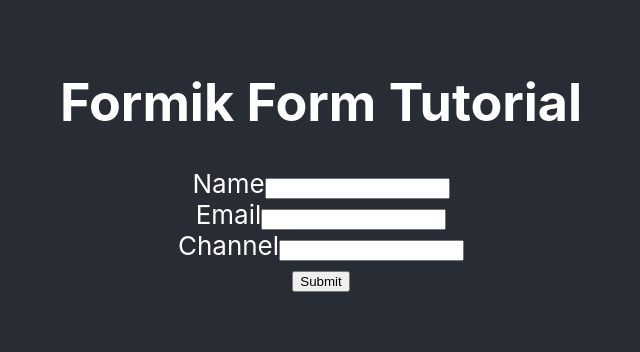
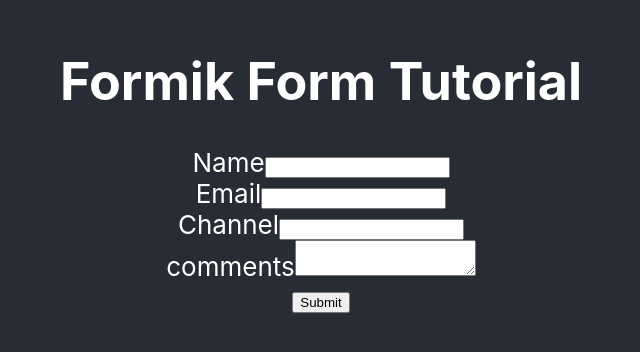
Before and after one commit to Nimith-M-Gowda/Formik-Form, a React (Create React App) app: page / in a window 1280 px wide. Shown: the part 236-588 px from the top of the page, without its empty margins (319-959 px from the left). Built offline with nearby package versions, Linux system fonts and the light colour scheme.

Commit message:
chore(refactor): removed boiler plates and code is optimized

```diff
--- a/src/Formik.js
+++ b/src/Formik.js
@@ -1,15 +1,16 @@
 import React from "react";
-import { useFormik } from "formik";
+// import { useFormik } from "formik";
+import { Formik, Form, Field, ErrorMessage } from "formik";
 import * as Yup from "yup";
 
 const initialValues = {
   name: "",
   email: "",
   channel: "",
+  comments: "",
 };
 
-const onSubmit = (event, values) => {
-  event.preventDefault();
+const onSubmit = (values) => {
   console.log("🚀 ~ file: formik.js ~ line 12 ~ formik ~ formik", values);
 };
 
@@ -39,71 +40,103 @@
   name: Yup.string().required("name is Required"),
   email: Yup.string()
     .required("email is required")
-    .email("enail format is incorrect"),
+    .email("email format is incorrect"),
   channel: Yup.string().required("channel name is required"),
 });
-function Formik() {
-  const formik = useFormik({
-    initialValues,
-    onSubmit,
-    validationSchema,
-    // validate,
-  });
+function FormikForm() {
+  //Removing Boiler plates by using Formik Context
+  // const formik = useFormik({
+  //   initialValues,
+  //   onSubmit,
+  //   validationSchema,
+  //   // validate,
+  // });
 
   return (
-    <div>
+    <Formik
+      initialValues={initialValues}
+      onSubmit={onSubmit}
+      validationSchema={validationSchema}
+    >
+      {/*
+      //replacing with Form Component
       <form onSubmit={formik.handleSubmit}>
+      */}
+      <Form>
         <div>
           <label>Name</label>
-          <input
+          <Field
             type="text"
             name="name"
-            onChange={formik.handleChange}
-            value={formik.values.name}
-            onBlur={formik.handleBlur}
+            //reducing boiler plates
+            // onChange={formik.handleChange}
+            // value={formik.values.name}
+            // onBlur={formik.handleBlur}
+
+            //removing afetr Field Component
+            // {...getFieldProps("name")}
           />
         </div>
+        {/* Introducing ErrorMessage
         <div>
           {formik.touched.name && formik.errors.name ? (
             <span>{formik.errors.name}</span>
           ) : null}
-        </div>
+        </div> */}
+        <ErrorMessage name="name" />
         <div>
           <label>Email</label>
-          <input
+          <Field
             type="email"
             name="email"
-            onChange={formik.handleChange}
-            value={formik.values.email}
-            onBlur={formik.handleBlur}
+            // onChange={formik.handleChange}
+            // value={formik.values.email}
+            // onBlur={formik.handleBlur}
+
+            //removing afetr Field Component
+            // {...getFieldProps("email")}
           />
         </div>
+        {/*Introducing ErrorMessage
         <div>
           {formik.touched.email && formik.errors.email ? (
             <span>{formik.errors.email}</span>
           ) : null}
-        </div>
+        </div> */}
+        <ErrorMessage name="email" />
         <div>
           <label>Channel</label>
-          <input
-            type="text"
+          <Field
+            // as="textarea"
+            type="textarea"
             name="channel"
-            onChange={formik.handleChange}
-            value={formik.values.channel}
-            onBlur={formik.handleBlur}
+            // onChange={formik.handleChange}
+            // value={formik.values.channel}
+            // onBlur={formik.handleBlur}
+
+            //removing afetr Field Component
+            // {...getFieldProps("channel")}
           />
         </div>
+        {/* Introducing ErrorMessage
         <div>
           {formik.touched.channel && formik.errors.channel ? (
             <span>{formik.errors.channel}</span>
           ) : null}
+        </div> */}
+        <ErrorMessage name="channel" />
+
+        <div>
+          <label>comments</label>
+          <Field as="textarea" name="comments" />
         </div>
+
         <div>
           <button type="submit">Submit</button>
         </div>
-      </form>
-    </div>
+      </Form>
+    </Formik>
   );
 }
 
-export default Formik;
+export default FormikForm;
```
